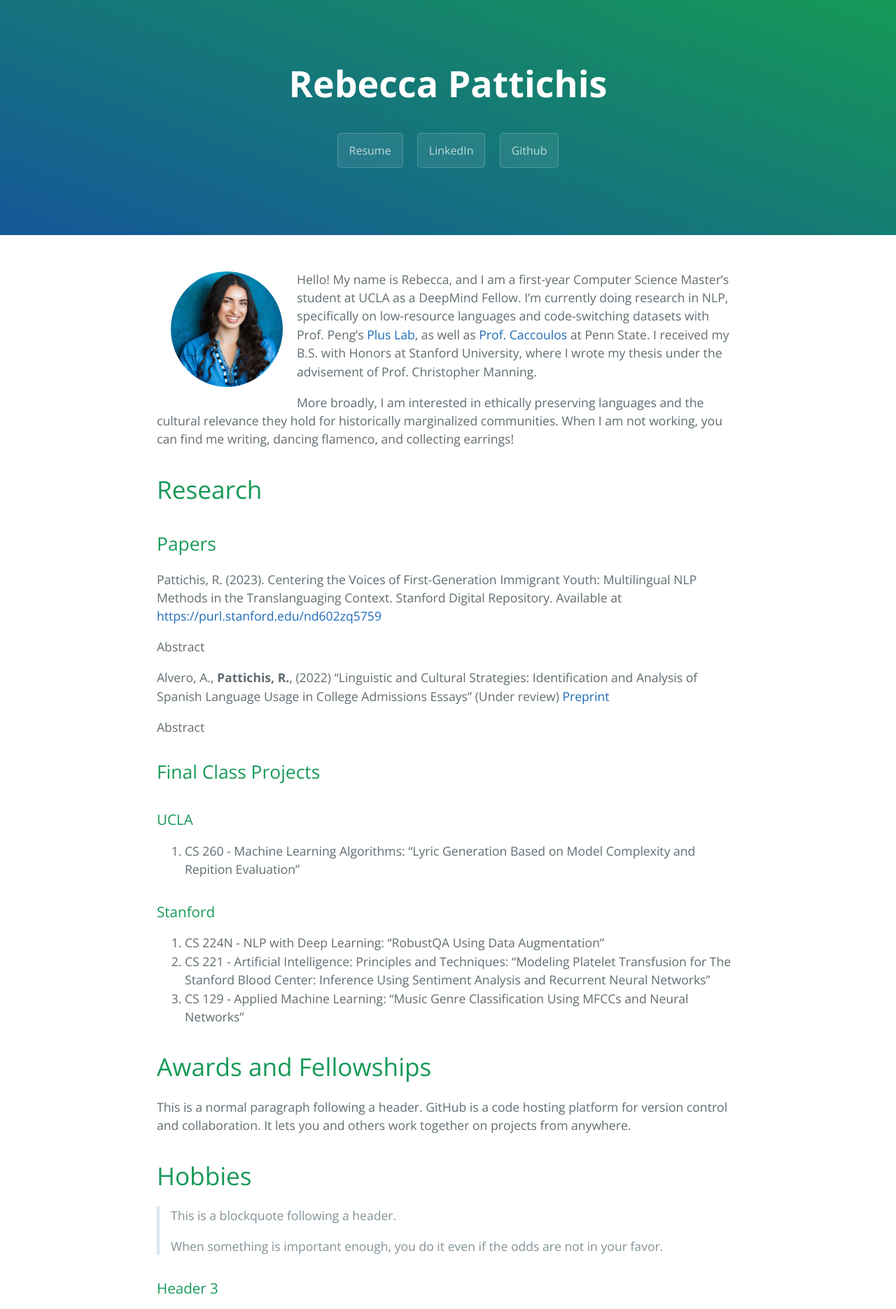
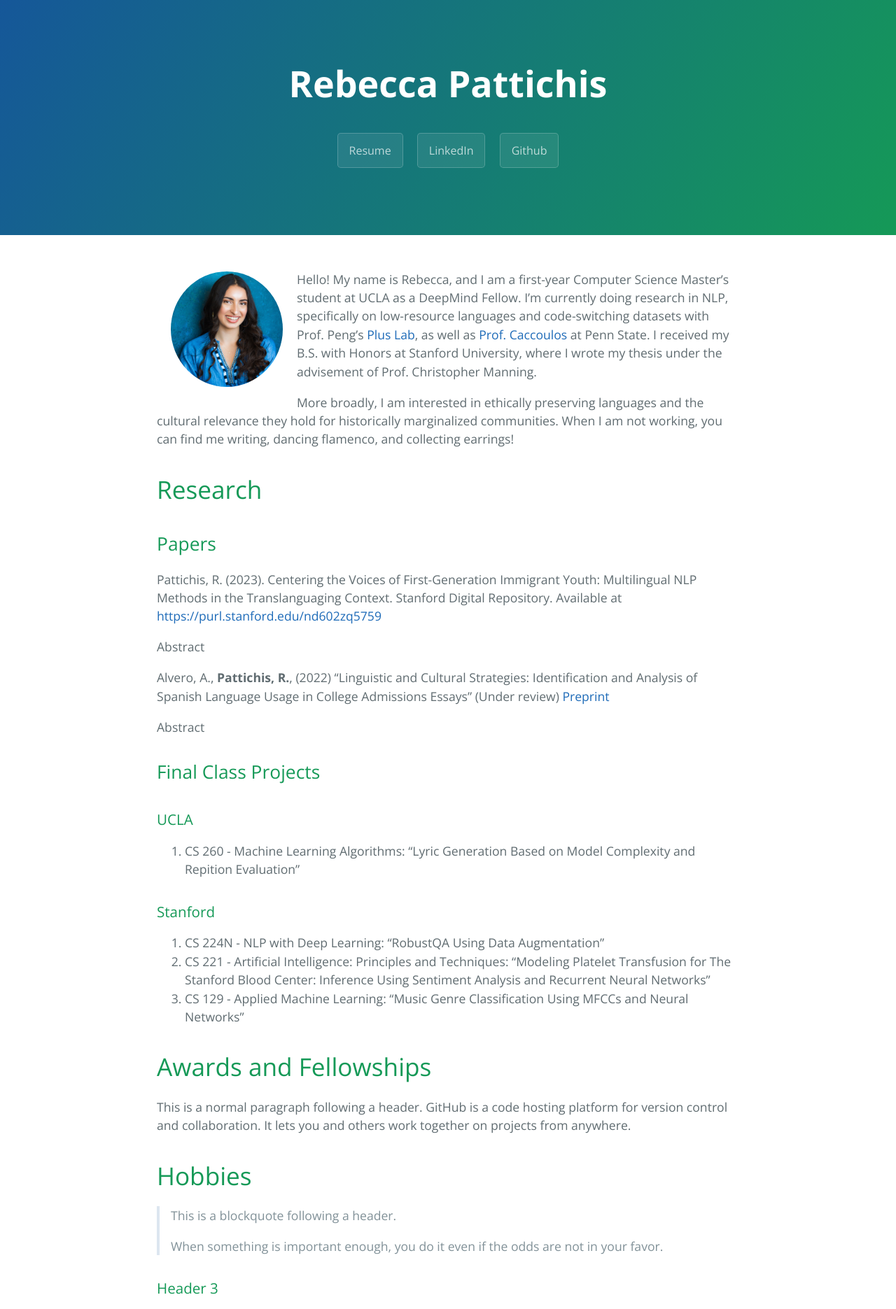
Before and after one commit to rpattichis/rpattichis.github.io, a Jekyll site: the page built from index.md, in a window 1280 px wide. Shown: the top 1871 px of the page at 70% size. Built offline with Jekyll 4.4.1, drawn with Linux system fonts in a browser that asks for light colours; the repository's description, which GitHub fills in, is left out.

Commit message:
Update style.scss

```diff
--- a/assets/css/style.scss
+++ b/assets/css/style.scss
@@ -4,10 +4,7 @@
 @import 'jekyll-theme-cayman';
 
 .page-header {
-  color: $header-heading-color;
   text-align: center;
-  background-color: $header-bg-color;
-  background-image: linear-gradient(20deg, $header-bg-color-secondary, $header-bg-color);
 
   @include small {
     padding: 2rem 1rem;
```
